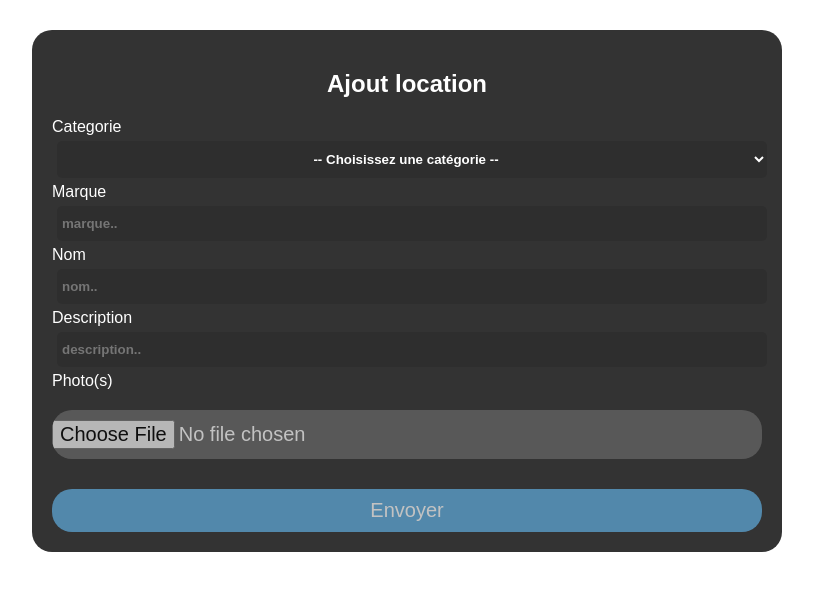
After one commit to kilianpichard/ShareInstru, a PHP site: page /reservation.html in a window 1280 px wide. The commit adds this page. Shown: the top 591 px of the page, without its empty margins (233-1046 px from the left). Run offline with PHP 8.4, Linux system fonts and the light colour scheme.

Commit message:
formulaire ajout location HTML + CSS

```diff
--- /dev/null
+++ b/reservation.html
@@ -0,0 +1,46 @@
+<!doctype html>
+<html lang="fr">
+<head>
+  <meta charset="utf-8">
+  <title>ajout location</title>
+  <link rel="stylesheet" href="style.css">
+  <script src="script.js"></script>
+</head>
+<body>
+
+<div class ="wrap">
+	<h2>Ajout location</h2>
+
+	<form method="post" action="reservation.php">
+
+		<label for="peudo">Categorie</label>
+
+
+			<select name="categorie" id="categorie" required>
+			<option value="">-- Choisissez une catégorie --</option>
+    		<option value="1">Vent</option>
+    		<option value="2">Percussion</option>
+    		<option value="3">Corde</option>
+			</select>
+
+
+
+		<label for="nom">Marque</label>
+		<input type="text" name="marque" id="marque" placeholder="marque.." required>
+
+		<label>Nom</label>
+		<input type="text" name="nom" id="nom" placeholder="nom.." required>
+
+		<label>Description</label>
+		<input type="text" name="description" id="description" placeholder="description..">
+
+		<label>Photo(s)</label>
+		<input type="file" name="photo" id="photo" accept="image/png, image/jpeg">
+
+		<input type="submit" name="submit" id="submit" value="Envoyer">
+	</form>
+
+
+
+</body>
+</html>
--- a/style.css
+++ b/style.css
@@ -95,3 +95,43 @@ input[type=button]{
 		opacity: 0.8;
 		cursor: pointer;
 }
+input[type=file]{
+
+		width: 100%;
+		box-sizing: border-box;
+		border-radius: 20px;
+		border: none;
+		outline: none;
+		color: #fff;
+		background-color: #696969;
+		padding: 10px 0;
+		margin-top: 20px;
+		font-size: 20px;
+		opacity: 0.7;
+
+}
+
+
+input[type=file]:hover{
+	cursor: pointer;
+	background-color: #808080;
+	}
+
+select{
+	width:100%;
+	box-sizing: border-box;;
+	padding: 10px 5px;
+	background:rgba(0,0,0,0.10);
+	outline: none;
+	border: none;
+	border-bottom: 1px;
+	color: #fff;
+	border-radius: 5px;
+	margin: 5px;
+	font-weight: bold;
+	text-align: center;
+}
+
+option:not(:checked) {
+  background-color: #696969;
+}
```
